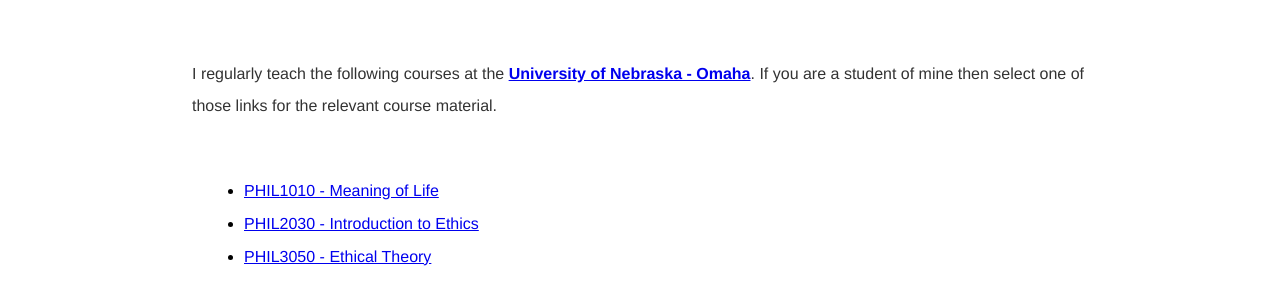
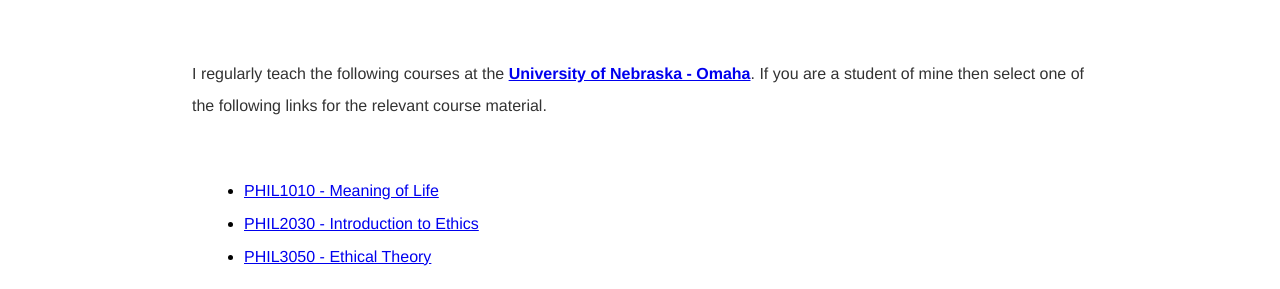
Before and after one commit to kevinjpatton/kevinjpatton.github.io, a Jekyll site: the page built from teaching/index.html, in a window 1280 px wide. Shown: the part 153-442 px from the top of the page. Built offline with Jekyll 4.4.1, drawn with Linux system fonts in a browser that asks for light colours; Markdown is read by kramdown in place of the engine named in the settings.

Commit message:
Update index.html

```diff
--- a/teaching/index.html
+++ b/teaching/index.html
@@ -3,7 +3,7 @@ layout: default
 title: Teaching - Kevin Patton
 ---
 <h1>Teaching</h1>
-<p>I regularly teach the following courses at the <b><a href="https://www.unomaha.edu/college-of-arts-and-sciences/philosophy/about-us/directory/kevin-patton.php" target="_blank">University of Nebraska - Omaha</a></b>. If you are a student of mine then select one of those links for the relevant course material.</p>
+<p>I regularly teach the following courses at the <b><a href="https://www.unomaha.edu/college-of-arts-and-sciences/philosophy/about-us/directory/kevin-patton.php" target="_blank">University of Nebraska - Omaha</a></b>. If you are a student of mine then select one of the following links for the relevant course material.</p>
 <ul class="standard-list">
   <li><a href="/teaching/phil_1010/index.html" target="_blank">PHIL1010 - Meaning of Life</a></li>
   <li><a href="/teaching/phil_2030/index.html" target="_blank">PHIL2030 - Introduction to Ethics</a></li>
```
